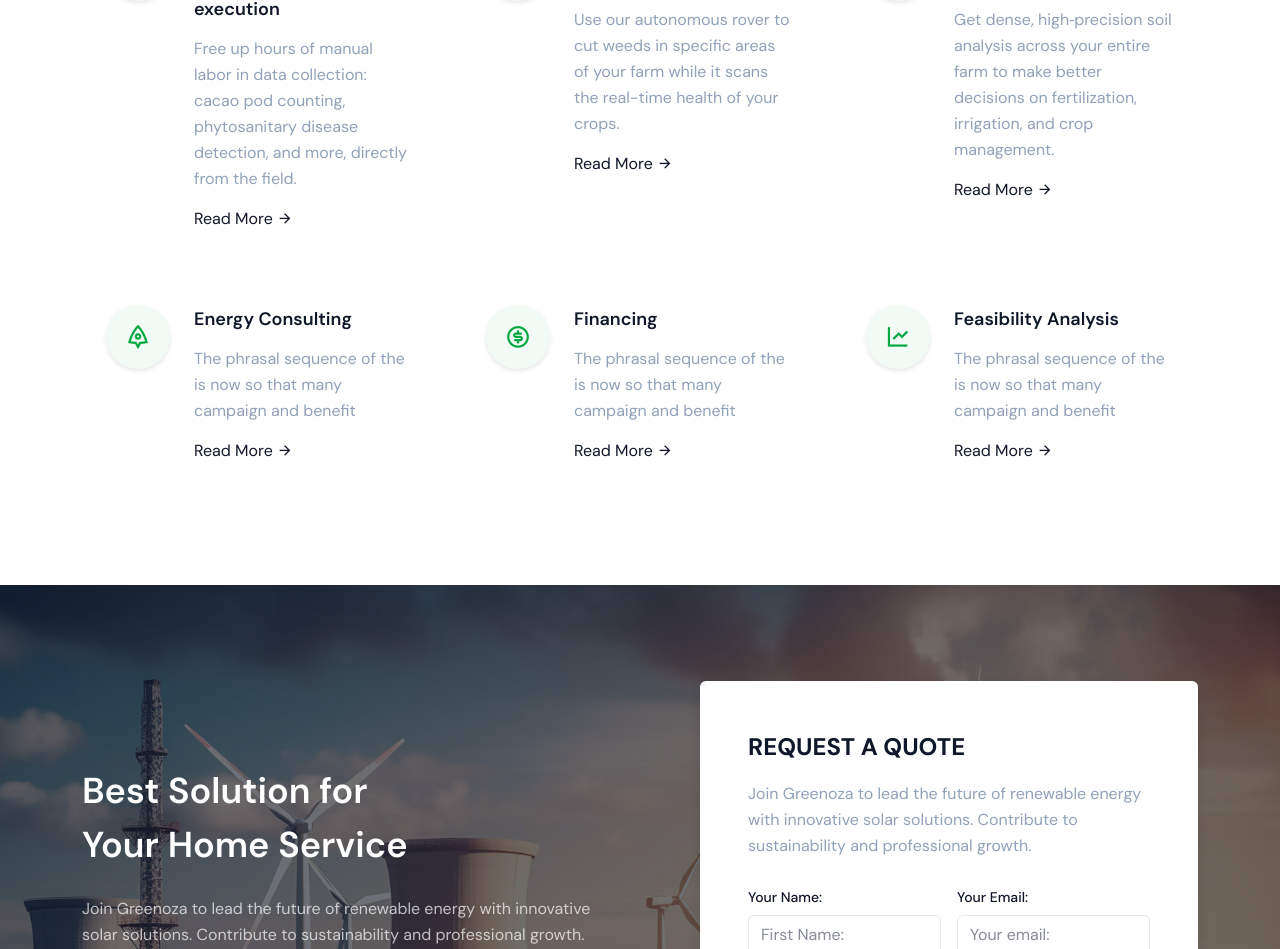
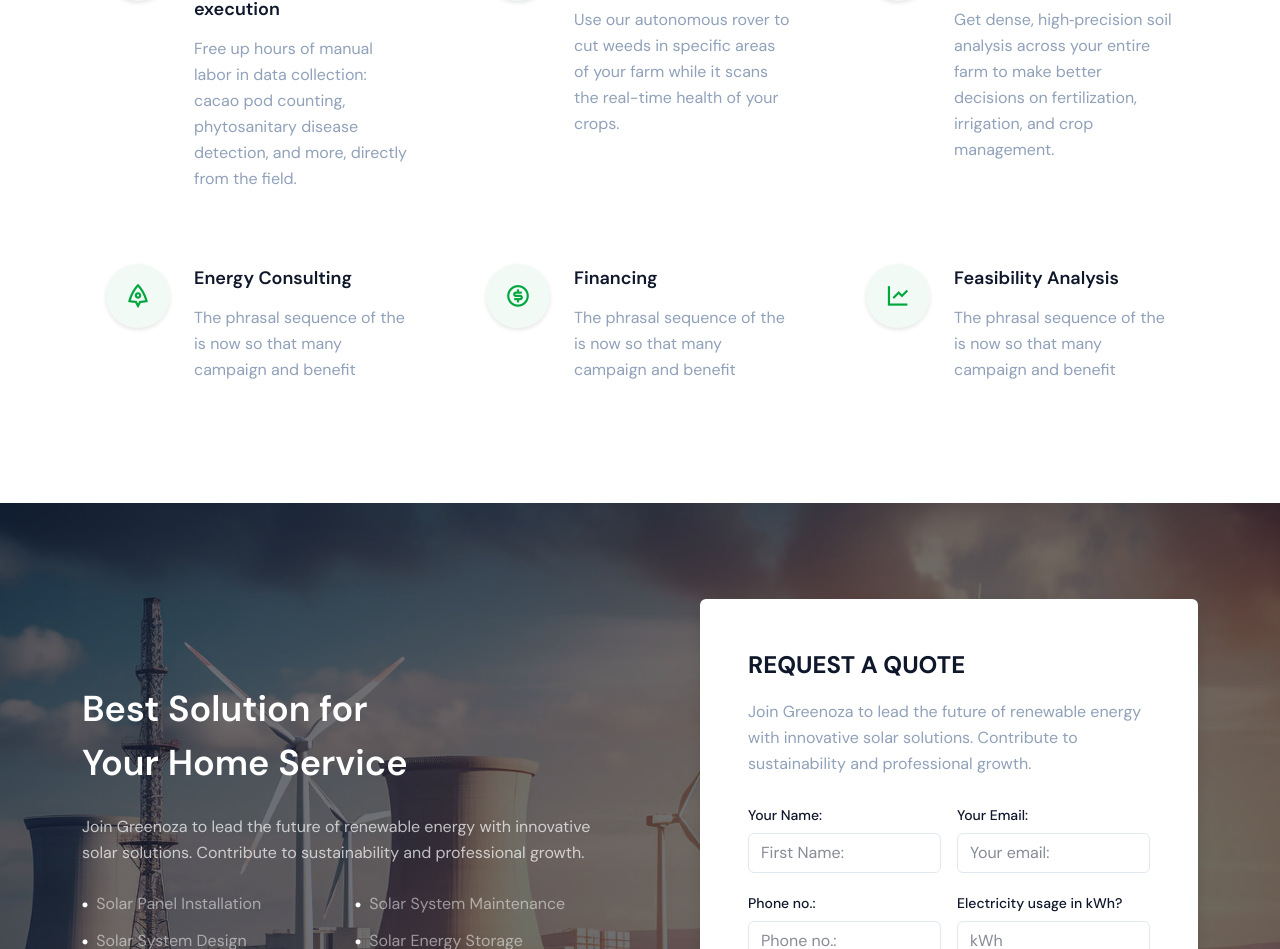
Before and after one commit to GeogeYaguana/AIRIX, a React (Vite) app: page /AIRIX/index-four in a window 1280 px wide. Shown: the part 1805-2754 px from the top of the page. Built offline with nearby package versions, Linux system fonts and the light colour scheme.

Commit message:
fix: hide some parts of incomplete information

```diff
--- a/src/components/service.tsx
+++ b/src/components/service.tsx
@@ -21,9 +21,9 @@ export default function Service() {
                         <Link to="#" className="text-lg hover:text-primary dark:text-white dark:hover:text-primary duration-500 ease-in-out font-semibold">{item.title}</Link>
                         <p className="text-slate-400 mt-3">{item.desc}</p>
 
-                        <div className="mt-3">
+                        {/* <div className="mt-3">
                             <Link to="#" className="hover:text-primary dark:hover:text-primary dark:text-white duration-500">Read More <i className="ri-arrow-right-line"></i></Link>
-                        </div>
+                        </div> */}
                     </div>
                 </div>
             ))}
--- a/src/pages/inner-pages/about-us.tsx
+++ b/src/pages/inner-pages/about-us.tsx
@@ -7,8 +7,6 @@ import AboutOne from "../../components/about-one";
 import Service from "../../components/service";
 import CtaOne from "../../components/cta-one";
 import Faq from "../../components/faq";
-import Team from "../../components/team";
-import GetInTouch from "../../components/get-in-touch";
 import Footer from "../../components/footer";
 
 export default function AboutUs() {
@@ -54,17 +52,17 @@ export default function AboutUs() {
         <CtaOne bg={bg2}/>
 
         <section className="relative lg:py-24 py-16">
-            <div className="container relative">
+            {/* <div className="container relative">
                 <div className="grid grid-cols-1 pb-6 text-center">
                     <h4 className="mb-6 md:text-3xl text-2xl md:leading-normal leading-normal font-semibold">Meet the Masters of Solar Energy</h4>
                     <p className="text-slate-400 max-w-xl mx-auto">Join Greenoza to lead the future of renewable energy with innovative solar solutions. Contribute to sustainability and professional growth.</p>
                 </div>
                 <Team/>
-            </div>
+            </div> */}
             <div className="container relative md:mt-24 mt-16">
                 <Faq/>
             </div>
-           <GetInTouch/>
+           {/* <GetInTouch/> */}
         </section>
 
         <Footer/>
```
